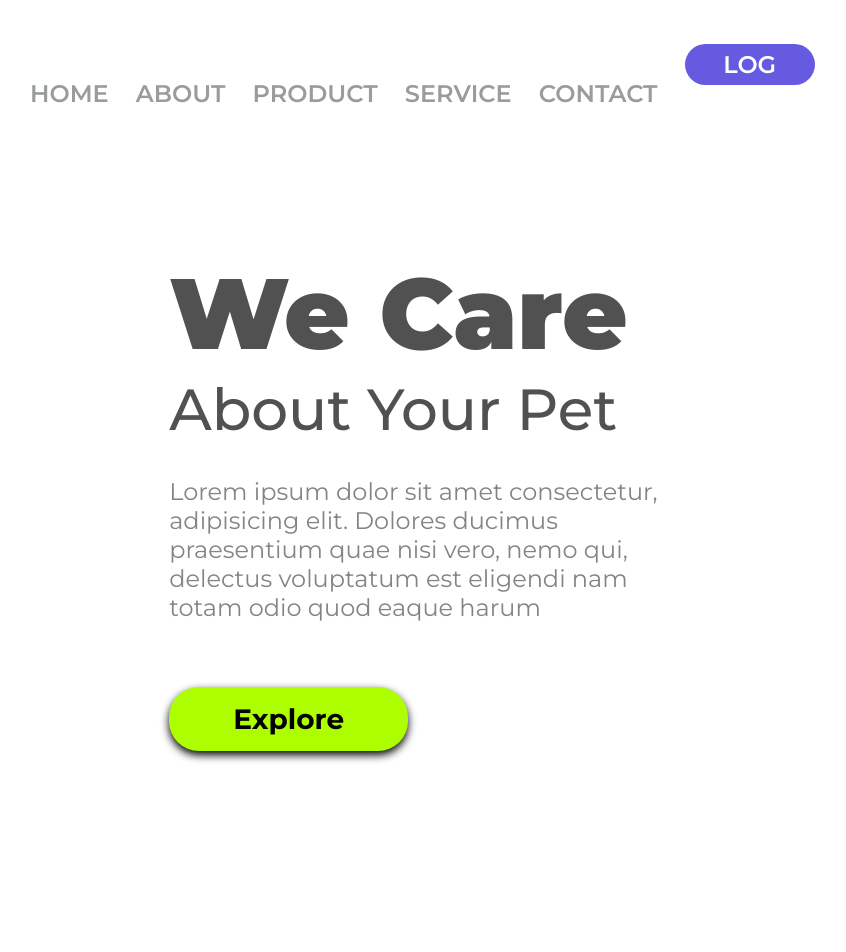
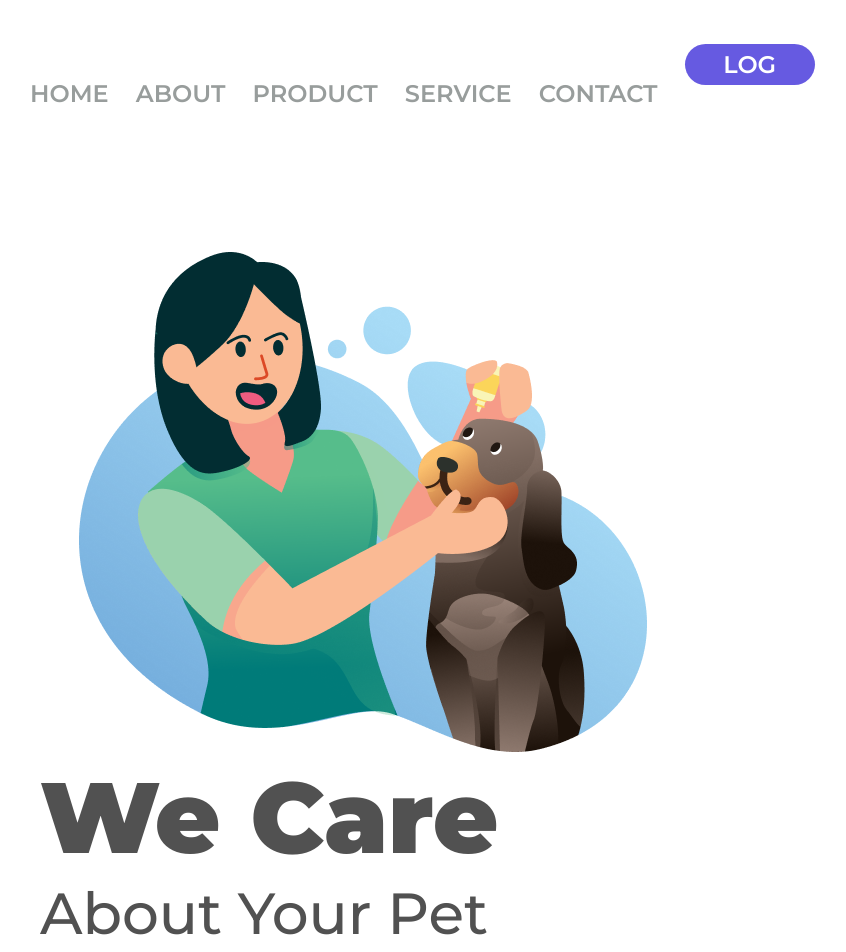
Before and after one commit to Marciel-W/Project-2--We-care-about-your-Pet, a plain HTML site: page index.html in a window 1280 px wide. Shown: the top 952 px of the page, without its empty margins (46-892 px from the left). Before the commit the page ends 800 px from the top, so only its background shows below. Drawn offline with Linux system fonts and the light colour scheme.

Commit message:
ajuste na imagem

```diff
--- a/index.html
+++ b/index.html
@@ -22,13 +22,13 @@
         <button class="button-header">Log In</button>
     </header>
     <main>
-        <img src="./img/WeCareImg.png" alt="" we-care-logo class="logo-image">
+        <img src="./assets/WeCareImg.png" alt="we-care-logo" class="logo-image">
 
         <section>
             <h1>We Care</h1>
             <h2>About Your Pet</h2>
             <p>Lorem ipsum dolor sit amet consectetur, adipisicing elit. Dolores ducimus praesentium quae nisi vero, nemo qui, delectus voluptatum est eligendi nam totam odio quod eaque harum</p>
-            <button class="button-section">Explore</button>
+            <button class="button-section ">Explore</button>
         </section>
     </main>
 
```
